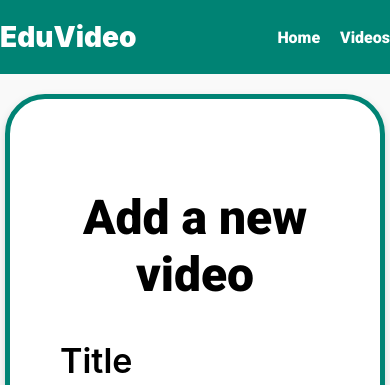
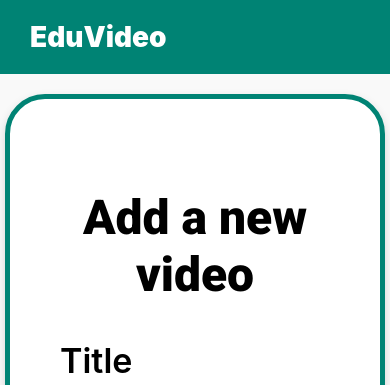
Before and after one commit to DorianWlodarczykZapas/TutorApp, a Django app: template TutorApp/templates/videos/video_form.html in a window 390 px wide. Shown: the top 385 px of the page. Run offline with Django 4.2, Linux system fonts and the light colour scheme; the template is opened without the code that fills it: values that come from a table or form of the project are taken from there, others are empty; tables that the repository leaves empty hold one stand-in row (values such as "Sample post"); some libraries are stand-ins or nearby versions.

Commit message:
style: Fixing navbar.css file

```diff
--- a/TutorApp/static/assets/css/navbar.css
+++ b/TutorApp/static/assets/css/navbar.css
@@ -7,6 +7,10 @@
     display: flex;
     align-items: center;
     justify-content: space-between;
+    max-width: 1200px;
+    margin: 0 auto;
+    padding: 0 30px;
+    position: relative;
 }
 
 .logo {
@@ -37,3 +41,47 @@
 .nav-link-as-text:hover {
     text-decoration: underline;
 }
+
+/* Hamburger */
+.menu-toggle {
+    display: none;
+    flex-direction: column;
+    gap: 5px;
+    cursor: pointer;
+}
+
+.menu-toggle .bar {
+    width: 25px;
+    height: 3px;
+    background-color: white;
+}
+
+/* Responsive */
+@media (max-width: 768px) {
+    .menu-toggle {
+        display: flex;
+    }
+
+    .nav-links {
+        display: none;
+        flex-direction: column;
+        position: absolute;
+        top: 100%;
+        left: 0;
+        width: 100%;
+        background-color: #008374;
+        padding: 20px;
+        z-index: 1000;
+    }
+
+    .nav-links.active {
+        display: flex;
+    }
+
+    .nav-links a,
+    .nav-link-as-text {
+        text-align: center;
+        padding: 10px 0;
+        font-size: 18px;
+    }
+}
```
